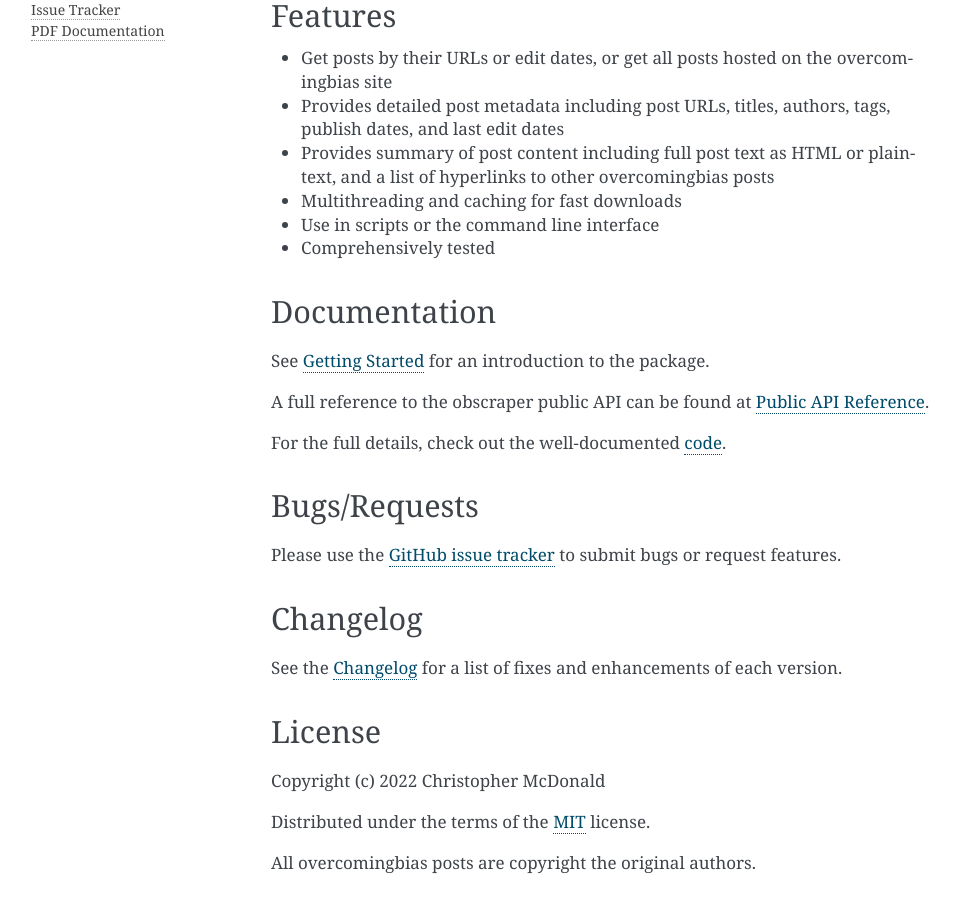
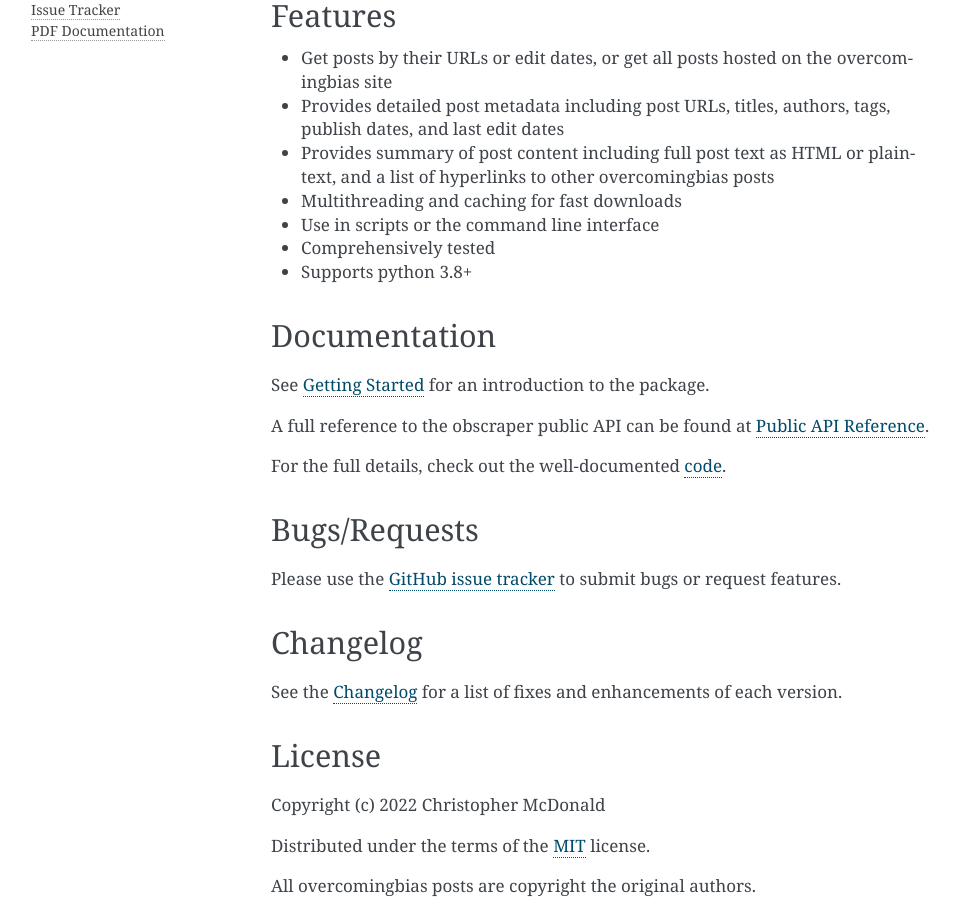
Before and after one commit to chris-mcdo/obscraper, a Sphinx documentation site: the page built from docs/source/index.rst, in a window 1280 px wide and 900 px high, scrolled down 986 px. Shown: the whole window, without its empty margins (149-1108 px from the left). Built offline with Sphinx 7.4.7, drawn with Linux system fonts in a browser that asks for light colours.

Commit message:
update python version support in docs

```diff
--- a/docs/source/getting-started.rst
+++ b/docs/source/getting-started.rst
@@ -1,16 +1,16 @@
 Installation and Getting Started
 ================================
 
-**Supported Python versions**: 3.9
+**Supported Python Versions**: 3.8+
 
-**Supported platforms**: Linux, Windows, MacOS
+**Supported Platforms**: Linux, Windows, MacOS
 
 This page explains how to install obscraper and run some basic commands.
 
 Install ``obscraper``
 *********************
 
-Install from pypi:
+Install from PyPI:
 
 .. code-block:: console
 
--- a/docs/source/index.rst
+++ b/docs/source/index.rst
@@ -60,7 +60,7 @@ Features
 
 - Comprehensively tested
 
-.. TODO python versions support
+- Supports python 3.8+
 
 Documentation
 *************
```
